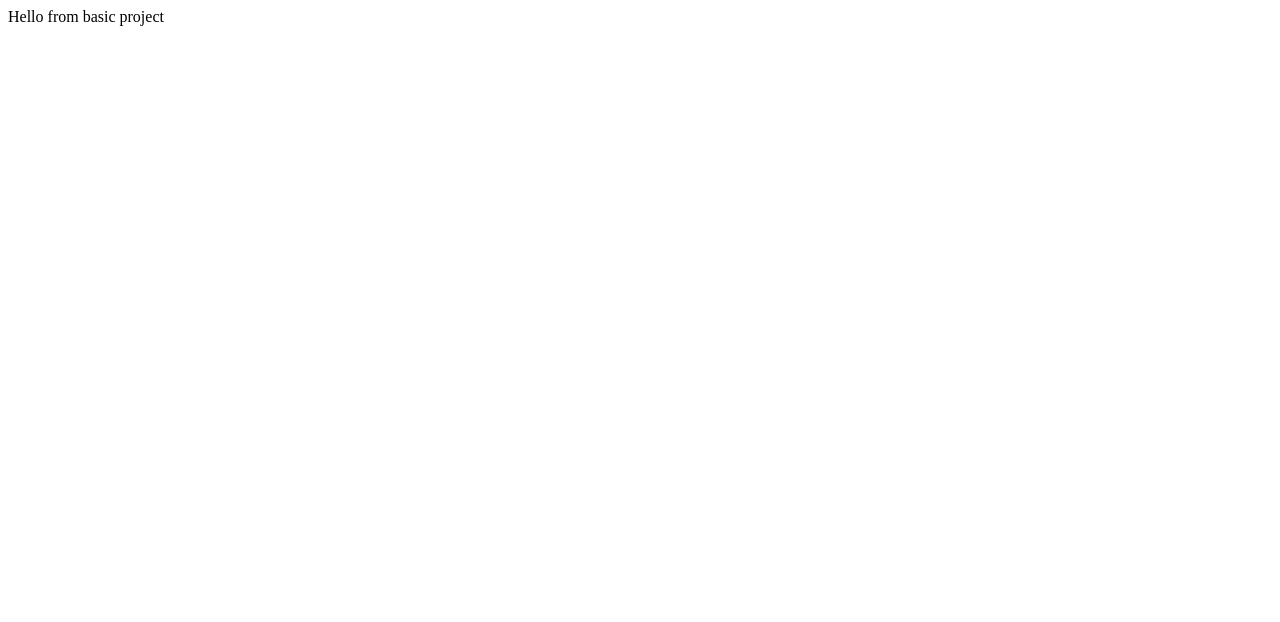
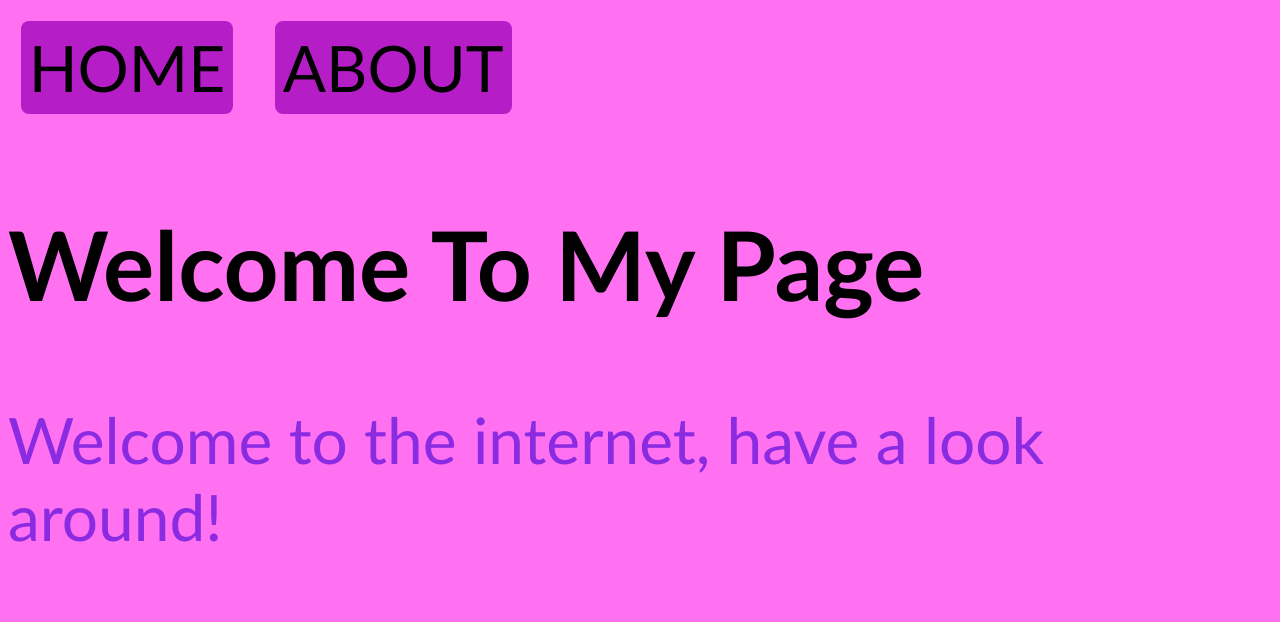
Before and after one commit to Drakocopter/basic-project, a plain HTML site: page index.html in a window 1280 px wide. Drawn offline with Linux system fonts and the light colour scheme.

Commit message:
Some Styling

```diff
--- /dev/null
+++ b/about.html
@@ -0,0 +1,22 @@
+<!DOCTYPE html>
+<html lang="en-us">
+
+<head>
+  <meta charset="utf-8">
+  <meta name="viewport" content="width=device-width">
+  <title>about</title>
+  <link href="css/styles.css" rel="stylesheet" type="text/css" />
+
+</head>
+
+<body class="HOME">
+  <a href="index.html">HOME</a>
+  &nbsp;
+  <a href="about.html">ABOUT</a>
+  <h2>This is the about page
+  </h2>
+
+  <script src="script.js"></script>
+</body>
+
+</html>
--- a/css/styles.css
+++ b/css/styles.css
@@ -0,0 +1,23 @@
+body {
+    font-family:'Gill Sans', 'Gill Sans MT', Calibri, 'Trebuchet MS', sans-serif;
+    font-size: 5vw;
+}
+
+p {
+    color: blueviolet;
+}
+
+a {
+    color: black;
+    text-decoration: none;
+    display: inline-block;
+    background-color: rgb(181, 30, 198);
+    padding: .5rem;
+    margin: 1%;
+    border-radius: .5rem;
+}
+
+.HOME {
+    background-color: rgb(255, 113, 241);
+    justify-content: center;
+}
--- a/index.html
+++ b/index.html
@@ -1 +1,23 @@
-Hello from basic project
+<!DOCTYPE html>
+<html lang="en-us">
+
+<head>
+
+
+    <meta charset="utf-8">
+    <meta name="viewport" content="width=device-width">
+    <title>My Page</title>
+    <link href="css/styles.css" rel="stylesheet" type="text/css" />
+
+</head>
+
+<body class="HOME">
+    <a href="index.html">HOME</a>
+    <a href="about.html">ABOUT</a>
+    <h2 class="HOME">Welcome To My Page </h2>
+    <p>Welcome to the internet, have a look around!</p>
+
+    <script src="script.js"></script>
+</body>
+
+</html>
```
